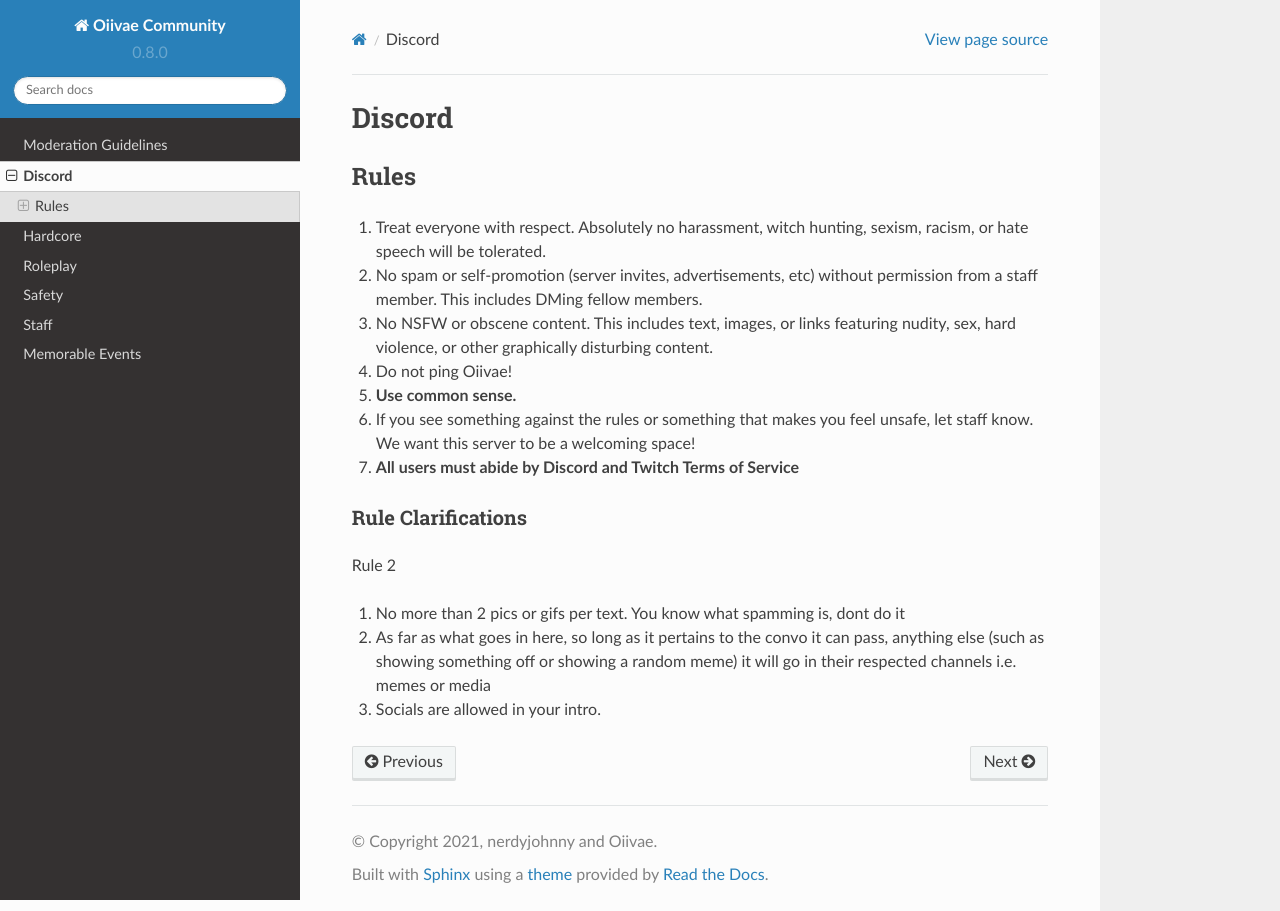
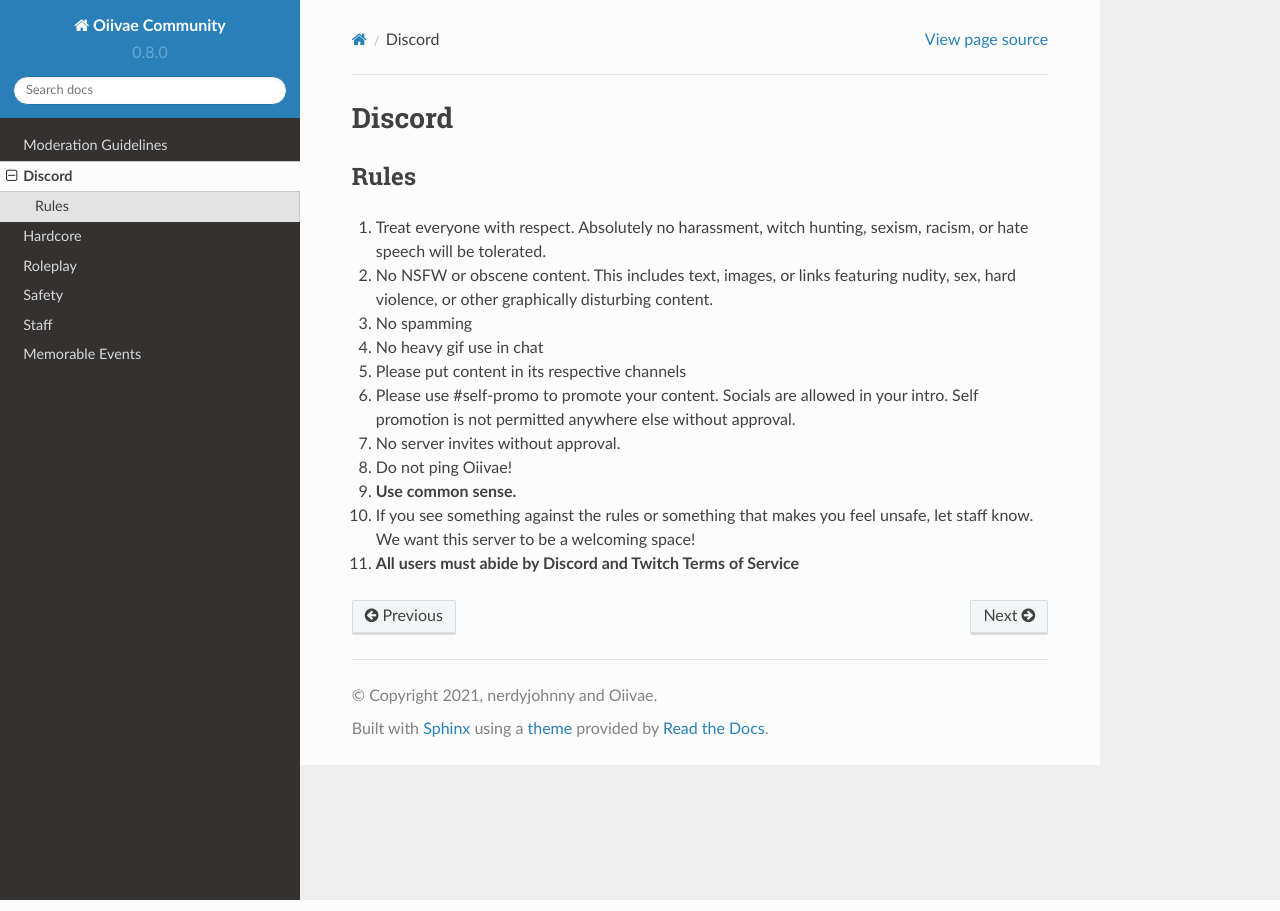
Before and after one commit to nerdyjohnny/ovidoc, a Sphinx documentation site: the page built from docs/source/discord.rst, in a window 1280 px wide. Built offline with Sphinx 7.4.7 and the Read the Docs theme 2.0.0, drawn with Linux system fonts in a browser that asks for light colours.

Commit message:
New rule draft

```diff
--- a/docs/source/discord.rst
+++ b/docs/source/discord.rst
@@ -4,19 +4,13 @@ Discord
 Rules
 -------
 1. Treat everyone with respect. Absolutely no harassment, witch hunting, sexism, racism, or hate speech will be tolerated.
-2. No spam or self-promotion (server invites, advertisements, etc) without permission from a staff member. This includes DMing fellow members.
-3. No NSFW or obscene content. This includes text, images, or links featuring nudity, sex, hard violence, or other graphically disturbing content.
-4. Do not ping Oiivae!
-5. **Use common sense.**
-6. If you see something against the rules or something that makes you feel unsafe, let staff know. We want this server to be a welcoming space!
-7. **All users must abide by Discord and Twitch Terms of Service**
-
-Rule Clarifications
-^^^^^^^^^^
-Rule 2
-
-1. No more than 2 pics or gifs per text. You know what spamming is, dont do it
-
-2. As far as what goes in here, so long as it pertains to the convo it can pass, anything else (such as showing something off or showing a random meme) it will go in their respected channels i.e. memes or media
-
-3. Socials are allowed in your intro.
+2. No NSFW or obscene content. This includes text, images, or links featuring nudity, sex, hard violence, or other graphically disturbing content.
+3. No spamming
+4. No heavy gif use in chat
+5. Please put content in its respective channels
+6. Please use #self-promo to promote your content. Socials are allowed in your intro. Self promotion is not permitted anywhere else without approval.
+7. No server invites without approval.
+8. Do not ping Oiivae!
+9. **Use common sense.**
+10. If you see something against the rules or something that makes you feel unsafe, let staff know. We want this server to be a welcoming space!
+11. **All users must abide by Discord and Twitch Terms of Service**
```
